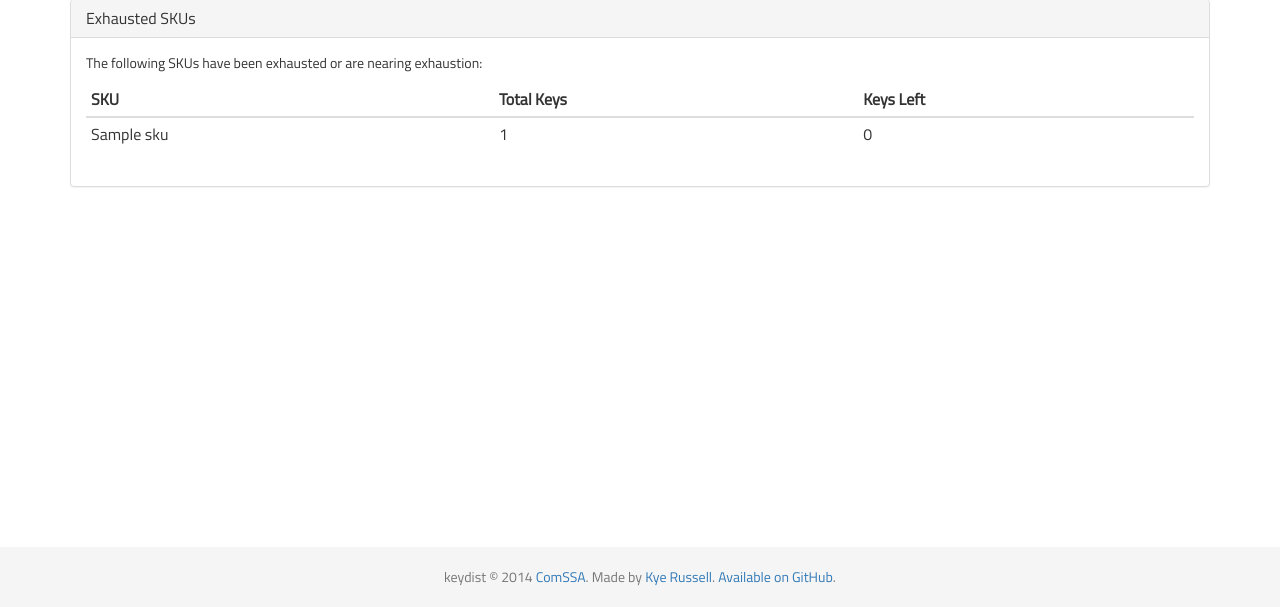
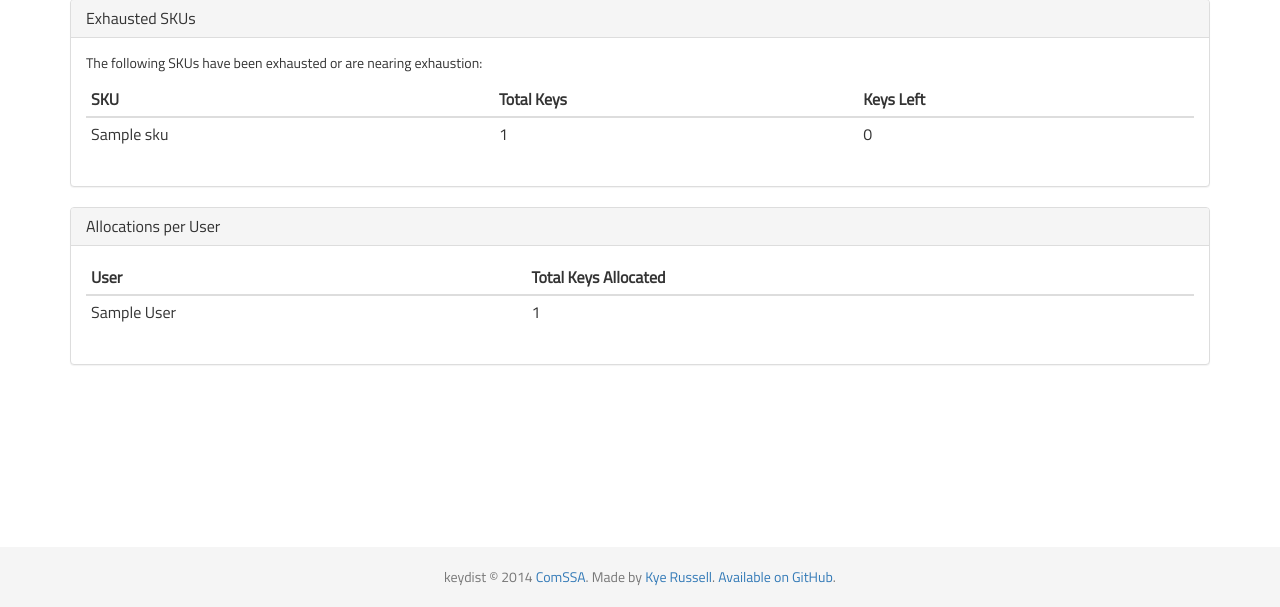
Before and after one commit to ComSSA/keydist, a Django app: template home/templates/home/index.html in a window 1280 px wide. Shown: the part 193-800 px from the top of the page. Run offline with Django 3.2, Linux system fonts and the light colour scheme; tables that the repository leaves empty hold one stand-in row (values such as "Sample post"); the template is opened without the code that fills it: values that come from a table or form of the project are taken from there, most other values are stand-ins (such as "Sample title", 1, 10 or a date in 2020); parts of the project's set-up code (start-up, migrations or seed data) failed here and were passed over; some libraries are stand-ins or nearby versions.

Commit message:
added allocations-per-user

```diff
--- a/accounts/models.py
+++ b/accounts/models.py
@@ -2,6 +2,7 @@ from django.db import models
 from django.contrib.auth.models import AbstractBaseUser, BaseUserManager, PermissionsMixin
 from django.core import validators
 from keydist.ValidateModelMixin import ValidateModelMixin
+from django.db.models.loading import get_model
 
 class KeydistUserManager(BaseUserManager):
     def create_user(self, curtin_id, first_name, last_name, password = None):
@@ -93,6 +94,10 @@ class KeydistUser(ValidateModelMixin, AbstractBaseUser, PermissionsMixin):
     def get_short_name(self):
         return self.short_name
 
+    @property
+    def keys_allocated(self):
+        return get_model('keys', 'Key').objects.filter(allocated_by = self)
+
     class Meta():
         permissions = {
             ('see_admin', "User can see the admin page"),
--- /dev/null
+++ b/home/templates/home/allocation_panel.html
@@ -0,0 +1,20 @@
+{% extends 'generic_panel.html' %}
+
+{% block panel_title %}Allocations per User{% endblock %}
+
+{% block panel_content %}
+	<table class="table table-condensed" >
+		<thead>
+			<th>User</th>
+			<th>Total Keys Allocated</th>
+		</thead>
+		<tbody>
+			{% for admin in admins %}
+			    <tr>
+			    	<td>{{ admin.full_name }}</td>
+			    	<td>{{ admin.keys_allocated.count }}</td>
+			    </tr>
+			{% endfor %}
+		</tbody>
+	</table>
+{% endblock %}
--- a/home/templates/home/index.html
+++ b/home/templates/home/index.html
@@ -5,4 +5,5 @@
 
 {% block content %}
 	{% include 'home/exhausted_panel.html' %}
+    {% include 'home/allocation_panel.html' %}
 {% endblock %}
--- a/home/views.py
+++ b/home/views.py
@@ -3,5 +3,6 @@ from keys.models import *
 
 def index(request):
 	return render(request, 'home/index.html', {
-		'skus': SKU.objects.all()
+		'skus': SKU.objects.all(),
+        'admins': get_user_model().objects.filter(is_superuser = True)
 		})
```
